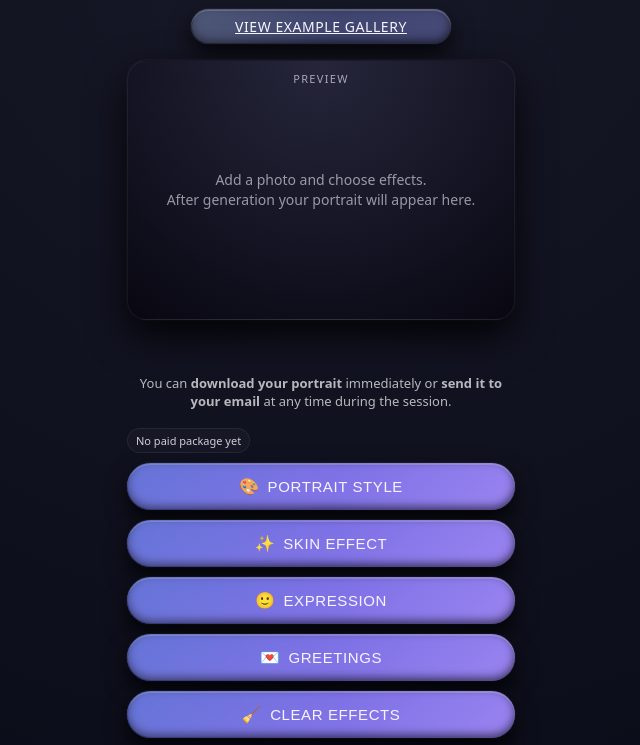
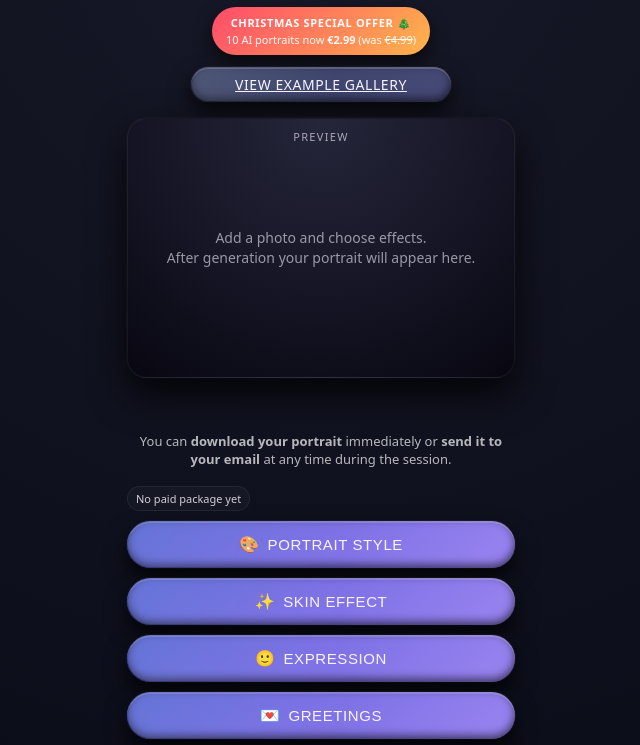
Before and after one commit to alexnehhajenko-hub/windowtosoul-site, a website with bundled scripts: page index.html in a window 1280 px wide. Shown: the part 89-834 px from the top of the page, without its empty margins (319-959 px from the left). Built offline with nearby package versions, Linux system fonts and the light colour scheme.

Commit message:
Update index.html

```diff
--- a/index.html
+++ b/index.html
@@ -42,7 +42,39 @@
         <button id="langRu" class="lang-btn">RU</button>
       </div>
 
-      <!-- Кнопка "посмотреть галерею" -->
+      <!-- 🔔 Christmas / Holiday sale banner (EN) -->
+      <div
+        style="
+          margin-top: 10px;
+          display: flex;
+          justify-content: center;
+        "
+      >
+        <div
+          style="
+            display: inline-flex;
+            flex-direction: column;
+            align-items: center;
+            gap: 2px;
+            padding: 8px 14px;
+            border-radius: 999px;
+            background: linear-gradient(135deg, #ff4b6a, #ffb54b);
+            color: #fff;
+            font-size: 11px;
+            text-align: center;
+            box-shadow: 0 8px 18px rgba(0,0,0,0.65);
+          "
+        >
+          <div style="font-weight: 600; letter-spacing: 0.06em; text-transform: uppercase;">
+            Christmas special offer 🎄
+          </div>
+          <div style="opacity: 0.95;">
+            10 AI portraits now <strong>€2.99</strong> (was <span style="text-decoration: line-through;">€4.99</span>)
+          </div>
+        </div>
+      </div>
+
+      <!-- Button: view static example gallery -->
       <div style="margin-top:12px; display:flex; justify-content:center;">
         <a
           href="#examplesGallery"
```
